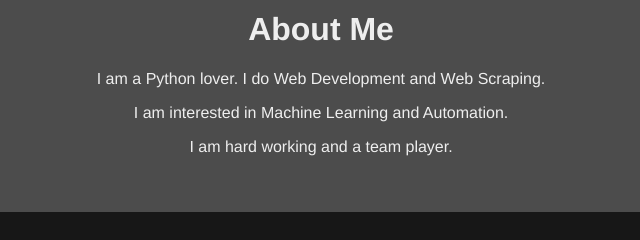
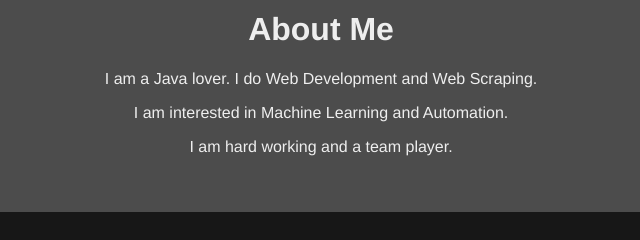
Before and after one commit to smasaduzzamannur/smasaduzzamannur.github.io, a plain HTML site: page index.html in a window 1280 px wide. Shown: the part 550-790 px from the top of the page, 319-959 px from the left. Drawn offline with nearby package versions, Linux system fonts and the light colour scheme.

Commit message:
Update index.html

```diff
--- a/index.html
+++ b/index.html
@@ -50,7 +50,7 @@
     <div class="fixed-content">
 
         <h1>About Me</h1>
-        <p>I am a Python lover. I do Web Development and Web Scraping. <p></p> I am interested in Machine Learning and Automation. <p></p> I am hard working and a team player.
+        <p>I am a Java lover. I do Web Development and Web Scraping. <p></p> I am interested in Machine Learning and Automation. <p></p> I am hard working and a team player.
             </p>
     </div>
 </div>
```
